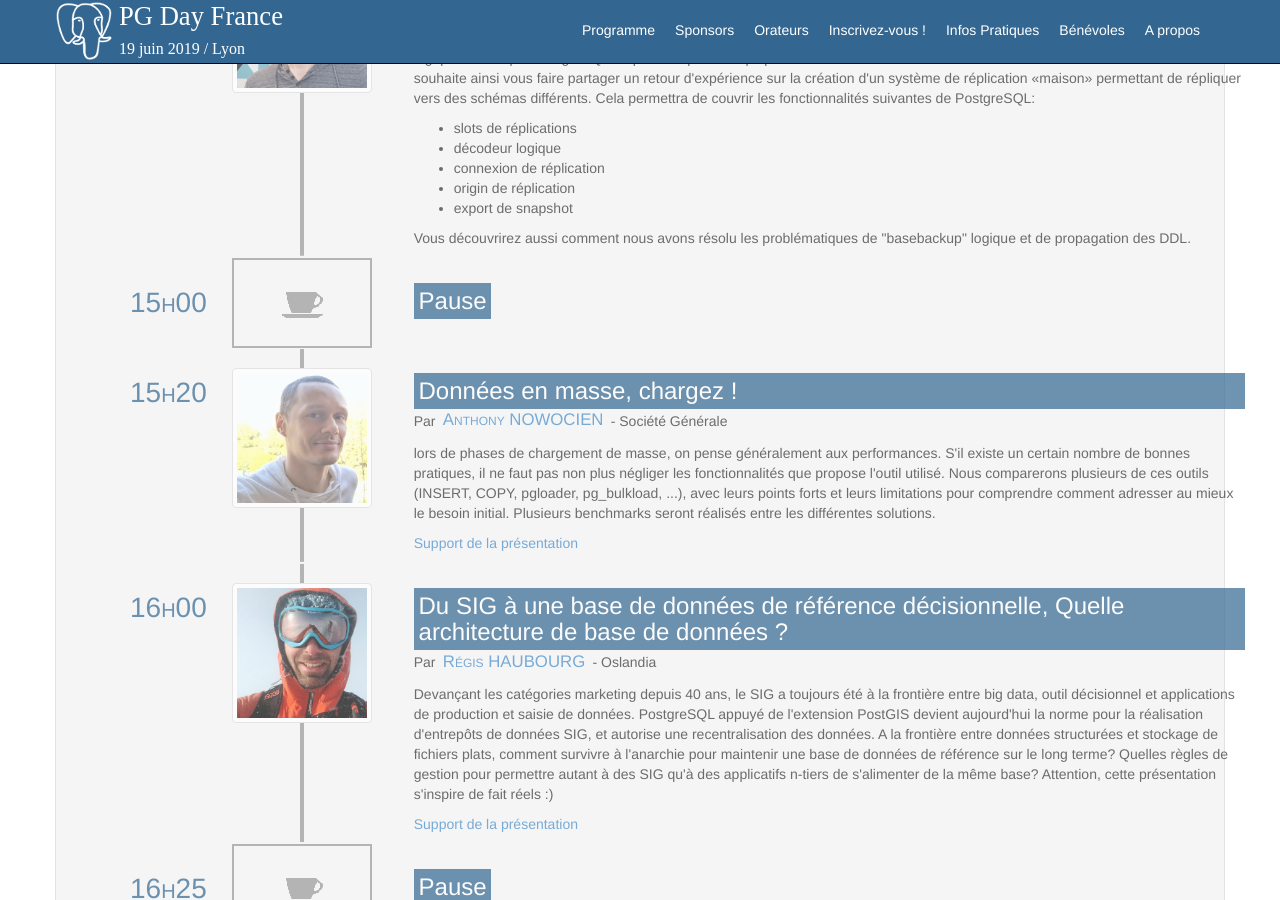
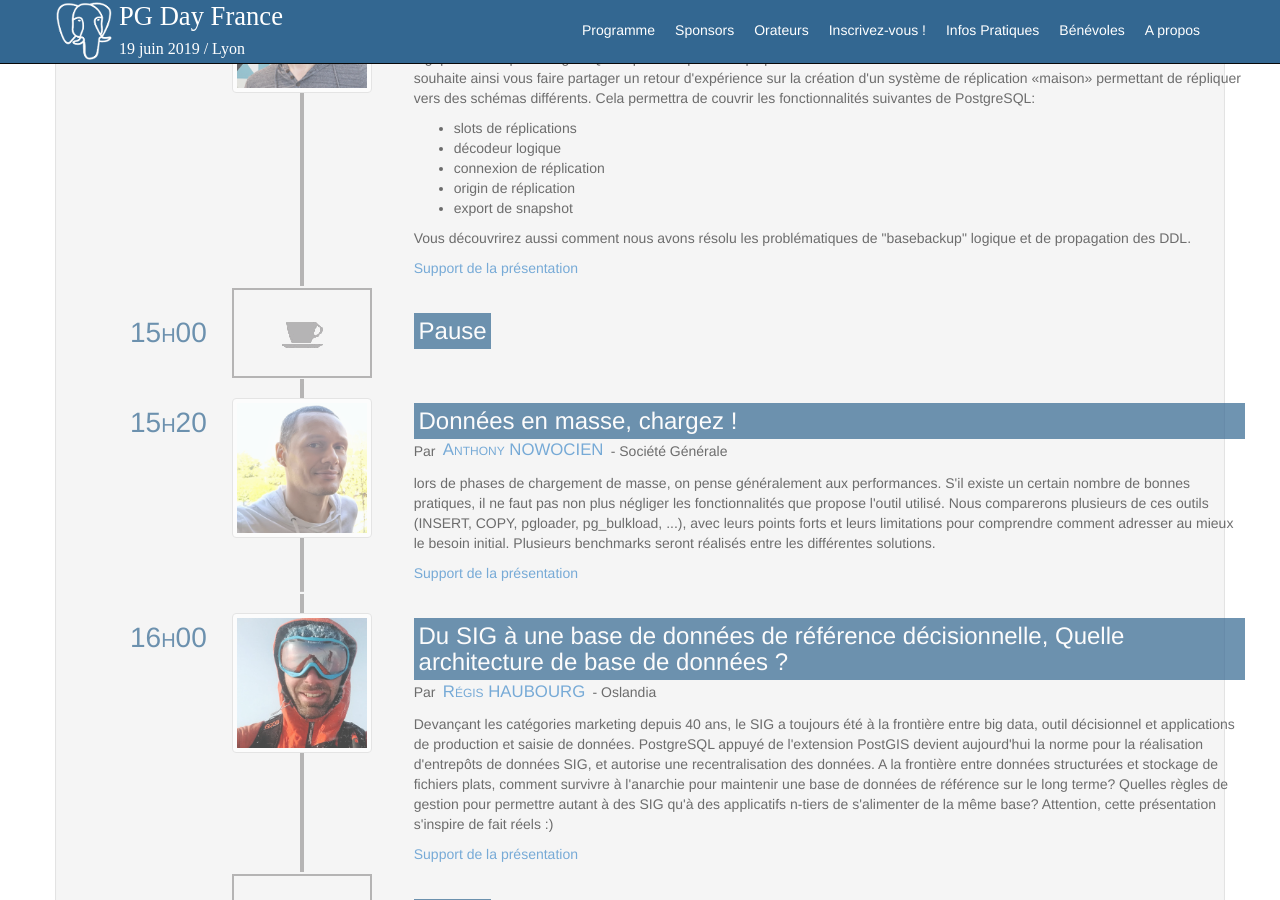
Before and after one commit to postgresqlfr/2024.pgday.fr, a Jekyll site: the page built from programme.html, in a window 1280 px wide and 900 px high, scrolled down 1903 px. Built offline with Jekyll 4.4.1, drawn with Linux system fonts in a browser that asks for light colours.

Commit message:
[prog] prez Ronan Dunklau

```diff
--- a/programme.html
+++ b/programme.html
@@ -154,7 +154,7 @@
                   </ul>
 
                   <p>Vous découvrirez aussi comment nous avons résolu les problématiques de "basebackup" logique et de propagation des DDL.</p>
-
+                  <p><a href="/docs/rdunklau_replication_logique.pdf">Support de la présentation</a></p>
                 </div>
               </div>
 
```
Also changed, not shown: 1 other file.
